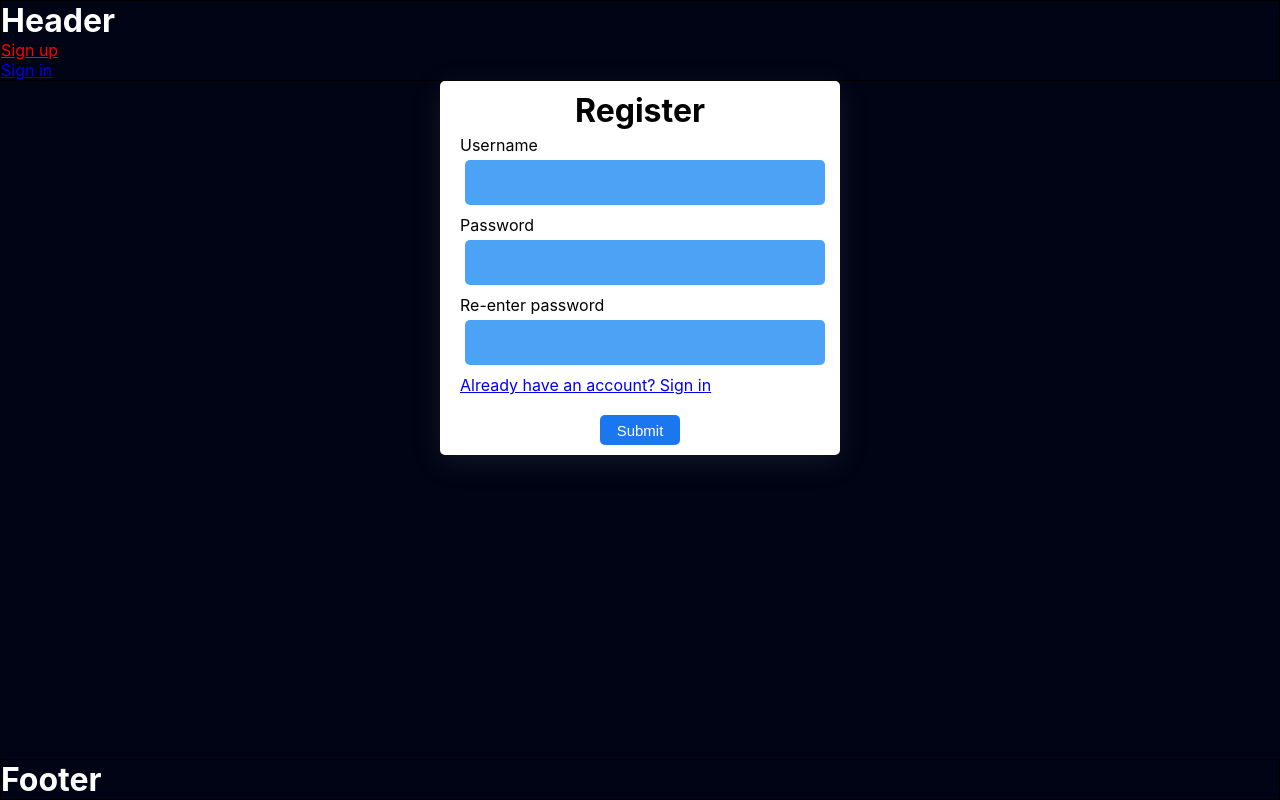
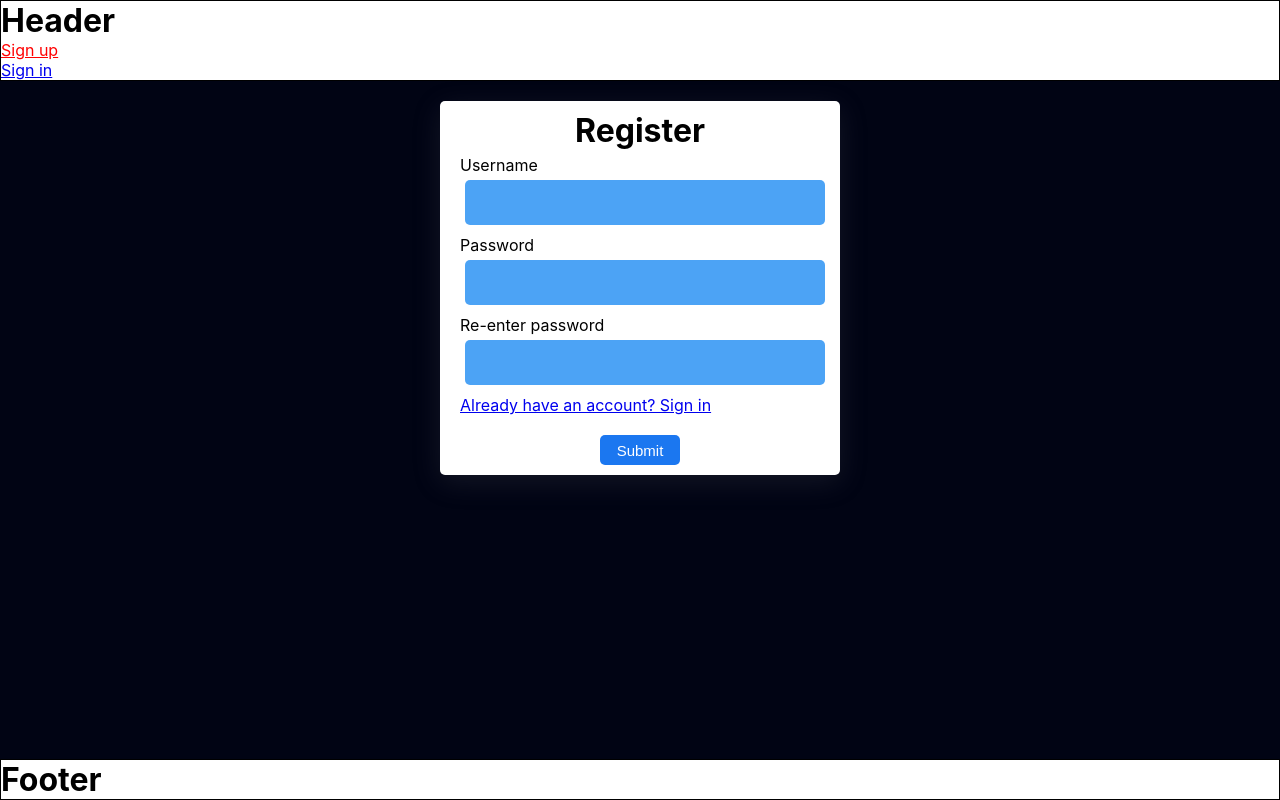
Before and after one commit to xuananh95/Nhom2_Final_Project, a React (Create React App) app: page /sign-up in a window 1280 px wide. Built offline with nearby package versions, Linux system fonts and the light colour scheme.

Commit message:
minor CSS changes

```diff
--- a/src/components/Footer/index.jsx
+++ b/src/components/Footer/index.jsx
@@ -2,7 +2,7 @@ import React from 'react'
 
 const Footer = () => {
   return (
-    <div style={{border: '1px solid black', position: 'fixed', bottom: 0, width: '100%'}}>
+    <div style={{border: '1px solid black', position: 'fixed', bottom: 0, width: '100%', backgroundColor: "white", color:"black"}}>
       <h1>Footer</h1>
     </div>
   )
--- a/src/components/Header/index.jsx
+++ b/src/components/Header/index.jsx
@@ -26,7 +26,7 @@ const Header = () => {
   }
 
   return (
-    <div style={{border: "1px solid black"}}>
+    <div style={{border: "1px solid black", backgroundColor: "white", color: "black"}}>
       <h1>Header</h1>
       {currentUser ? (
           <div className="options">
--- a/src/pages/Signup/index.jsx
+++ b/src/pages/Signup/index.jsx
@@ -75,6 +75,7 @@ export const SForm = styled.form`
     width: 100%;
     max-width: 400px;
     margin: 0 auto;
+    margin-top: 20px;
     padding: 10px 20px;
     border-radius: 5px;
     box-shadow: rgba(100, 100, 111, 0.2) 0px 7px 29px 0px;
--- a/src/pages/User/EditUserModal.jsx
+++ b/src/pages/User/EditUserModal.jsx
@@ -1,11 +1,13 @@
 import React, { useState } from 'react';
 import styled from 'styled-components'
+import Button, { SButton } from '../../components/Button';
 
 const EditUserModal = ({currentUser}) => {
 
   return (
     <SEditUserModal>
       <div className="edit-info">
+        <h1>Chỉnh sửa thông tin người dùng</h1>
           <div className="info-row">
             <span className="info-row-title">Giới tính: </span>
             <span className="info-row-value">
@@ -27,6 +29,10 @@ const EditUserModal = ({currentUser}) => {
               <span className="info-row-title">Địa chỉ: </span>
               <span className="info-row-value"><input type="text" /></span>
           </div>
+          <div className="btn-group">
+              <Button text="HỦY" />
+              <Button text="LƯU" />
+          </div>
       </div>
     </SEditUserModal>
   )
@@ -35,15 +41,40 @@ const EditUserModal = ({currentUser}) => {
 export default EditUserModal
 
 const SEditUserModal = styled.form`
-  overflow: scroll;
-  position: fixed;
+  margin: 0 auto;
+  margin-top: 20px;
   width: 100%;
-  height: 100vh;
-  top: 0;
-  left: 0;
-  background-color: rgba(247, 247, 247, 0.5);
+  max-width: 700px;
+  background-color: white;
   display: flex;
+  flex-direction: row;
   align-items: center;
-  justify-content: space-between;
-
+  color: black;
+  border-radius: 5px;
+  padding: 20px;
+  .edit-info{
+    width: 80%;
+    max-width: 700px;
+    margin: 0 auto;
+    display: flex;
+    flex-direction: column;
+    h1 {
+      text-align: center;
+      margin-bottom: 30px;
+    }
+    .info-row {
+      margin-top: 10px;
+      display: flex;
+      flex-direction: row;
+      align-items: center;
+      .info-row-title{
+        flex: 1;
+        font-weight: bold;
+      }
+      .info-row-value {
+        flex: 1;
+        margin-left: 35px;
+      }
+    }
+  }
 `;
--- a/src/pages/User/index.jsx
+++ b/src/pages/User/index.jsx
@@ -81,14 +81,16 @@ export default User
 
 const SUser = styled.div`
     margin: 0 auto;
+    margin-top: 20px;
     width: 100%;
     max-width: 700px;
     background-color: white;
     display: flex;
     flex-direction: row;
-    justify-content: space-between;
+    /* justify-content: space-between; */
     align-items: center;
     color: black;
+    border-radius: 5px;
     .picture{
         flex: 1;
         text-align: center;
```
